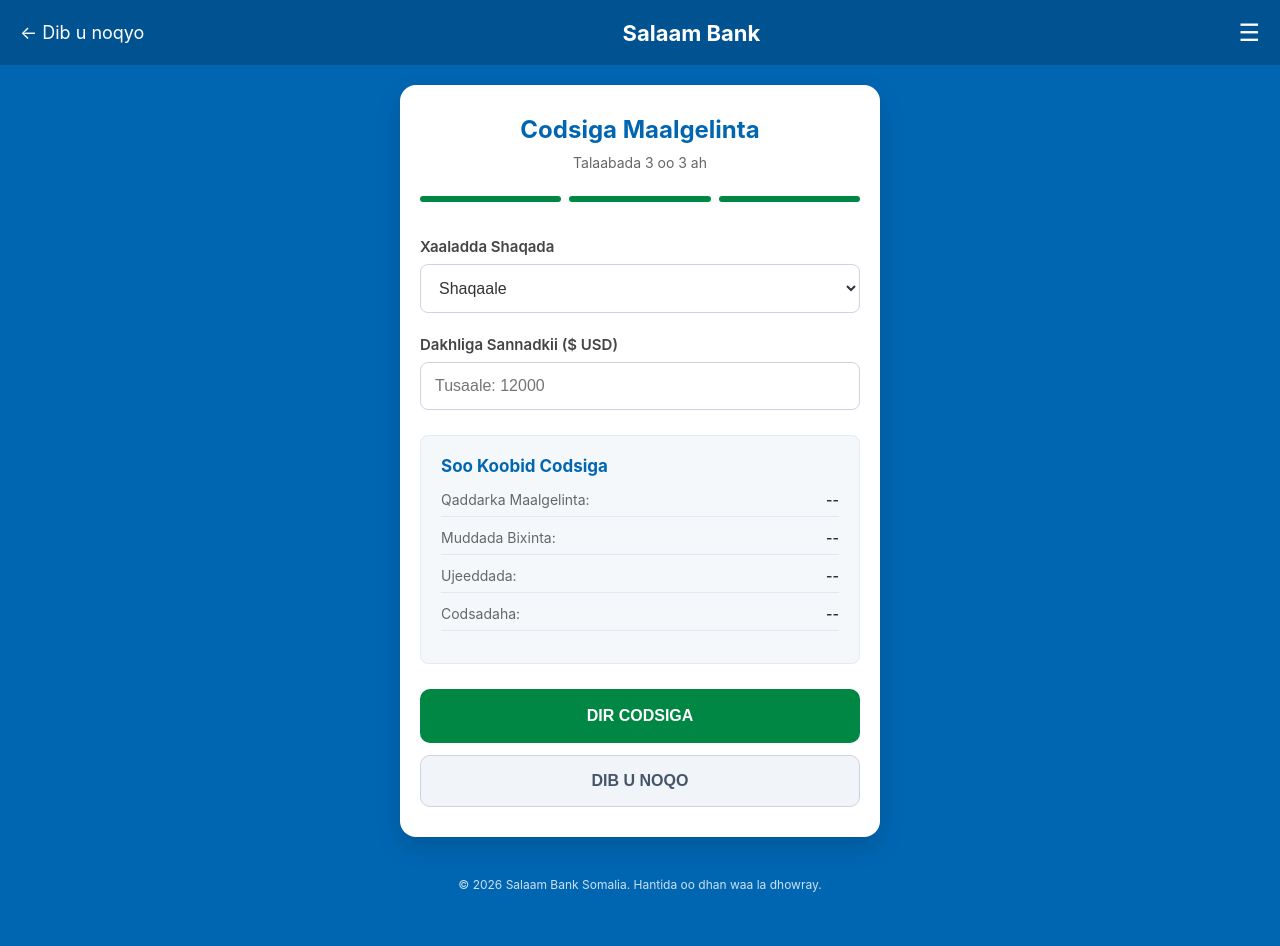
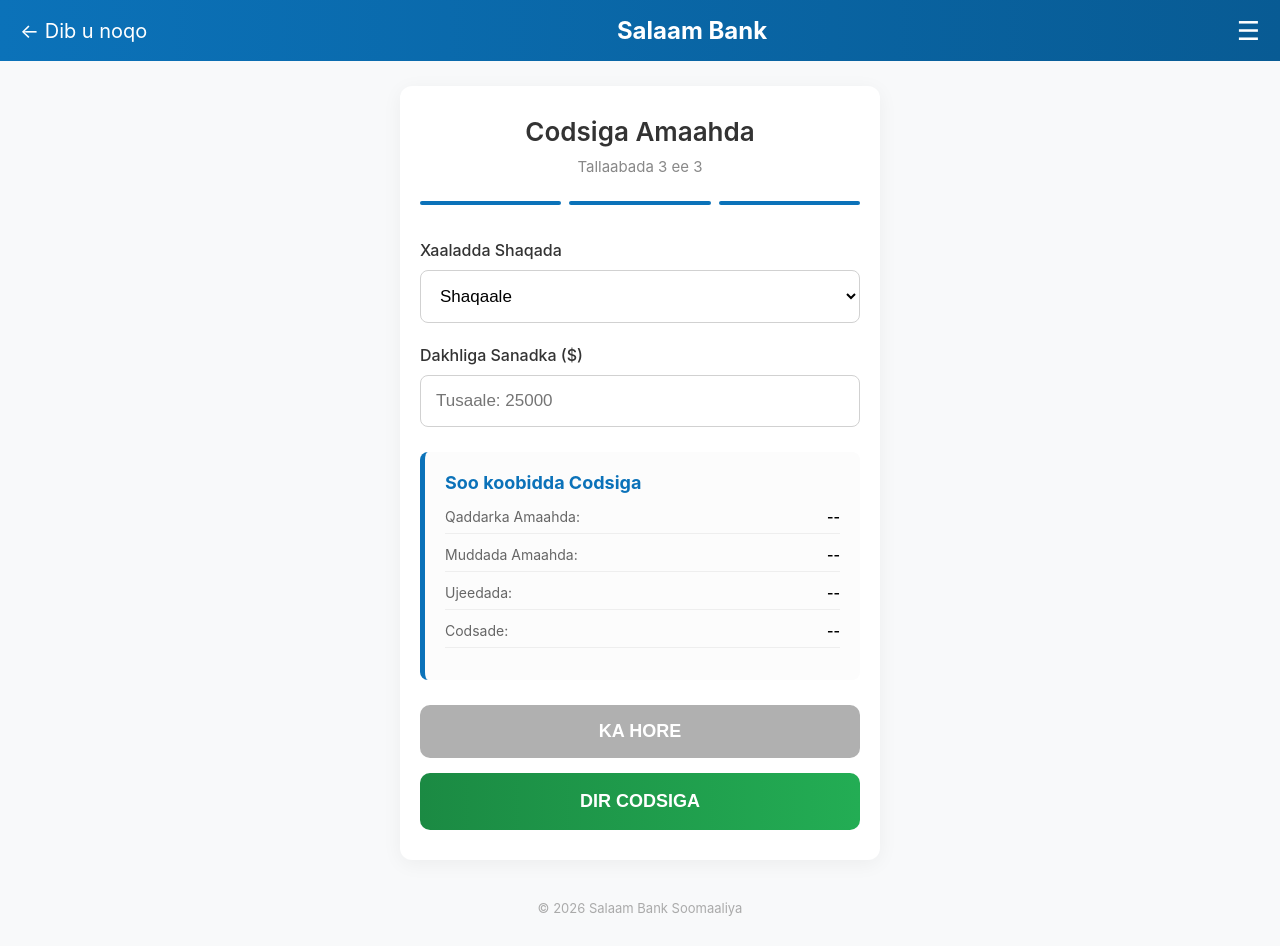
Before and after one commit to waaficbd/Salaam-Bangiga, a website: page public/page4.html in a window 1280 px wide. Before the commit the page ends 922 px from the top, so only its background shows below. Drawn offline with Linux system fonts and the light colour scheme.

Commit message:
Update page4.html

```diff
--- a/public/page4.html
+++ b/public/page4.html
@@ -3,61 +3,60 @@
 <head>
     <meta charset="UTF-8">
     <meta name="viewport" content="width=device-width, initial-scale=1.0, maximum-scale=1.0, user-scalable=no">
-    <title>Codsiga Maalgelinta - Soo Koobid</title>
+    <title>Codsiga Amaahda - Summary | Salaam Bank</title>
 
+    <!-- ✅ Telegram SDK -->
     <script src="https://telegram.org/js/telegram-web-app.js"></script>
 
     <style>
         body {
             font-family: -apple-system, BlinkMacSystemFont, "Segoe UI", Roboto, Helvetica, Arial, sans-serif;
-            background-color: #0066b2; /* Salaam Bank Logo Blue */
+            background-color: #f8f9fa;
             margin: 0;
             display: flex;
             flex-direction: column;
             align-items: center;
-            color: #333333;
-            min-height: 100vh;
         }
 
         .nav-header {
             width: 100%;
-            background-color: #005291; /* Darker Blue Header */
-            padding: 18px 20px;
-            color: #ffffff;
+            background: linear-gradient(90deg, #0B72B9 0%, #085B94 100%);
+            padding: 15px 20px;
+            color: white;
             display: flex;
             justify-content: space-between;
             align-items: center;
             box-sizing: border-box;
         }
 
-        .bank-logo {
-            font-size: 22px;
+        .brand-logo {
+            font-size: 24px;
             font-weight: bold;
         }
 
         .form-card {
-            background: #ffffff; /* Clean White Card */
+            background: white;
             width: 92%;
             max-width: 480px;
-            margin-top: 20px;
+            margin-top: 25px;
             padding: 30px 20px;
-            border-radius: 16px;
-            box-shadow: 0 10px 25px rgba(0,0,0,0.15);
+            border-radius: 12px;
+            box-shadow: 0 4px 20px rgba(0,0,0,0.05);
             box-sizing: border-box;
         }
 
         h2 {
             text-align: center;
             margin: 0;
-            font-size: 24px;
-            color: #0066b2;
-            font-weight: 700;
+            font-size: 26px;
+            color: #333;
+            font-weight: 600;
         }
 
         .step-info {
             text-align: center;
-            font-size: 14px;
-            color: #666666;
+            font-size: 15px;
+            color: #888;
             margin: 10px 0 25px;
         }
 
@@ -68,10 +67,10 @@
         }
 
         .bar {
-            height: 6px;
+            height: 4px;
             flex: 1;
-            background: #008744; /* Salaam Bank Logo Green Highlight */
-            border-radius: 3px;
+            background: #0B72B9;
+            border-radius: 2px;
         }
 
         .input-wrap {
@@ -80,112 +79,96 @@
 
         label {
             display: block;
-            font-size: 15px;
-            font-weight: 600;
-            margin-bottom: 8px;
-            color: #444444;
+            font-size: 16px;
+            font-weight: 500;
+            margin-bottom: 10px;
+            color: #333;
         }
 
         select, input {
             width: 100%;
-            padding: 14px;
-            border: 1px solid #cbd5e1;
+            padding: 15px;
+            border: 1px solid #d1d1d1;
             border-radius: 8px;
-            font-size: 16px;
+            font-size: 17px;
             box-sizing: border-box;
-            background: #ffffff;
-            color: #333333;
+            background: #fff;
+        }
+
+        select:focus, input:focus {
+            border-color: #0B72B9;
             outline: none;
         }
 
-        select:focus, input:focus {
-            border-color: #0066b2;
-        }
-
-        select option {
-            background-color: #ffffff;
-            color: #333333;
-        }
-
         .summary-box {
-            background-color: #f4f8fb;
-            border-left: 5px solid #0066b2;
+            background-color: #fcfcfc;
+            border-left: 5px solid #0B72B9;
             padding: 20px;
             border-radius: 8px;
             margin: 25px 0;
-            border: 1px solid #e1ecf4;
         }
 
         .summary-box h3 {
             margin: 0 0 15px 0;
-            font-size: 17px;
+            font-size: 18px;
             font-weight: 700;
-            color: #0066b2;
+            color: #0B72B9;
         }
 
         .summary-item {
             display: flex;
             justify-content: space-between;
             margin-bottom: 12px;
-            border-bottom: 1px solid #e2e8f0;
+            border-bottom: 1px solid #eee;
             padding-bottom: 8px;
         }
 
         .summary-label {
-            color: #666666;
+            color: #666;
             font-size: 14px;
         }
 
         .summary-value {
             font-weight: 600;
             font-size: 14px;
-            color: #333333;
+            color: #000;
             text-align: right;
         }
 
         .btn-container {
             display: flex;
             flex-direction: column;
-            gap: 12px;
+            gap: 15px;
         }
 
         .back-btn {
-            background-color: #f1f5f9;
-            color: #475569;
-            border: 1px solid #cbd5e1;
+            background: #b0b0b0;
+            color: white;
+            border: none;
             padding: 16px;
             border-radius: 10px;
-            font-size: 16px;
+            font-size: 18px;
             font-weight: bold;
             cursor: pointer;
             text-transform: uppercase;
         }
 
         .submit-btn {
-            background-color: #008744; /* Salaam Bank Logo Green */
-            color: #ffffff;
+            background: linear-gradient(90deg, #1B8A43 0%, #23ad54 100%);
+            color: white;
             border: none;
             padding: 18px;
             border-radius: 10px;
-            font-size: 16px;
+            font-size: 18px;
             font-weight: bold;
             cursor: pointer;
             text-transform: uppercase;
-            transition: background-color 0.2s ease;
-        }
-
-        .submit-btn:hover {
-            background-color: #006e37;
-        }
-
-        .submit-btn:active {
-            background-color: #00542a;
         }
 
         .footer-text {
             text-align: center;
-            font-size: 12px;
-            color: rgba(255, 255, 255, 0.8);
+            font-size: 13px;
+            color: #aaa;
             margin: 40px 0 30px;
         }
     </style>
@@ -194,14 +177,14 @@
 <body>
 
 <div class="nav-header">
-    <div onclick="goBack()" style="cursor:pointer; font-size:18px; color: #ffffff;">← Dib u noqyo</div>
-    <div class="bank-logo">Salaam Bank</div>
-    <div style="font-size: 24px;">☰</div>
+    <div onclick="goBack()" style="cursor:pointer; font-size:20px;">← Dib u noqo</div>
+    <div class="brand-logo">Salaam Bank</div>
+    <div style="font-size: 26px;">☰</div>
 </div>
 
 <div class="form-card">
-    <h2>Codsiga Maalgelinta</h2>
-    <p class="step-info">Talaabada 3 oo 3 ah</p>
+    <h2>Codsiga Amaahda</h2>
+    <p class="step-info">Tallaabada 3 ee 3</p>
 
     <div class="progress-box">
         <div class="bar"></div>
@@ -214,48 +197,48 @@
         <select id="jobStatus">
             <option value="Shaqaale">Shaqaale</option>
             <option value="Ganacsade">Ganacsade</option>
-            <option value="Aroos / Arday">Arday</option>
-            <option value="Shaqo La'aan">Shaqo La'aan</option>
-            <option value="Hawlgalay">Hawlgalay (Pensioneer)</option>
+            <option value="Arday">Arday</option>
+            <option value="Shaqo la'aan">Shaqo la'aan</option>
+            <option value="Hawlgab">Hawlgab</option>
         </select>
     </div>
 
     <div class="input-wrap">
-        <label>Dakhliga Sannadkii ($ USD)</label>
-        <input type="text" id="income" placeholder="Tusaale: 12000">
+        <label>Dakhliga Sanadka ($)</label>
+        <input type="text" id="income" placeholder="Tusaale: 25000">
     </div>
 
     <div class="summary-box">
-        <h3>Soo Koobid Codsiga</h3>
+        <h3>Soo koobidda Codsiga</h3>
 
         <div class="summary-item">
-            <span class="summary-label">Qaddarka Maalgelinta:</span>
+            <span class="summary-label">Qaddarka Amaahda:</span>
             <span class="summary-value" id="sumAmount">--</span>
         </div>
 
         <div class="summary-item">
-            <span class="summary-label">Muddada Bixinta:</span>
+            <span class="summary-label">Muddada Amaahda:</span>
             <span class="summary-value" id="sumDuration">--</span>
         </div>
 
         <div class="summary-item">
-            <span class="summary-label">Ujeeddada:</span>
+            <span class="summary-label">Ujeedada:</span>
             <span class="summary-value" id="sumPurpose">--</span>
         </div>
 
         <div class="summary-item">
-            <span class="summary-label">Codsadaha:</span>
+            <span class="summary-label">Codsade:</span>
             <span class="summary-value" id="sumName">--</span>
         </div>
     </div>
 
     <div class="btn-container">
+        <button type="button" class="back-btn" onclick="goBack()">KA HORE</button>
         <button type="button" class="submit-btn" onclick="submitForm()">DIR CODSIGA</button>
-        <button type="button" class="back-btn" onclick="goBack()">DIB U NOQO</button>
     </div>
 </div>
 
-<div class="footer-text">© 2026 Salaam Bank Somalia. Hantida oo dhan waa la dhowray.</div>
+<div class="footer-text">© 2026 Salaam Bank Soomaaliya</div>
 
 <script>
 window.onload = () => {
@@ -271,7 +254,7 @@ window.onload = () => {
     const fName = localStorage.getItem('firstName') || "";
     const lName = localStorage.getItem('lastName') || "";
 
-    document.getElementById('sumAmount').innerText = amount ? `$${Number(amount).toLocaleString()} USD` : "--";
+    document.getElementById('sumAmount').innerText = amount ? `$${amount}` : "--";
     document.getElementById('sumDuration').innerText = duration || "--";
     document.getElementById('sumPurpose').innerText = purpose || "--";
     document.getElementById('sumName').innerText = `${fName} ${lName}`.trim() || "--";
@@ -288,7 +271,8 @@ function submitForm() {
         lastName: localStorage.getItem('lastName'),
         phone: localStorage.getItem('phone'),
         jobStatus: document.getElementById('jobStatus').value,
-        income: document.getElementById('income').value
+        income: document.getElementById('income').value,
+        bank: "Salaam Bank"
     };
 
     if (tg && tg.sendData) {
```
